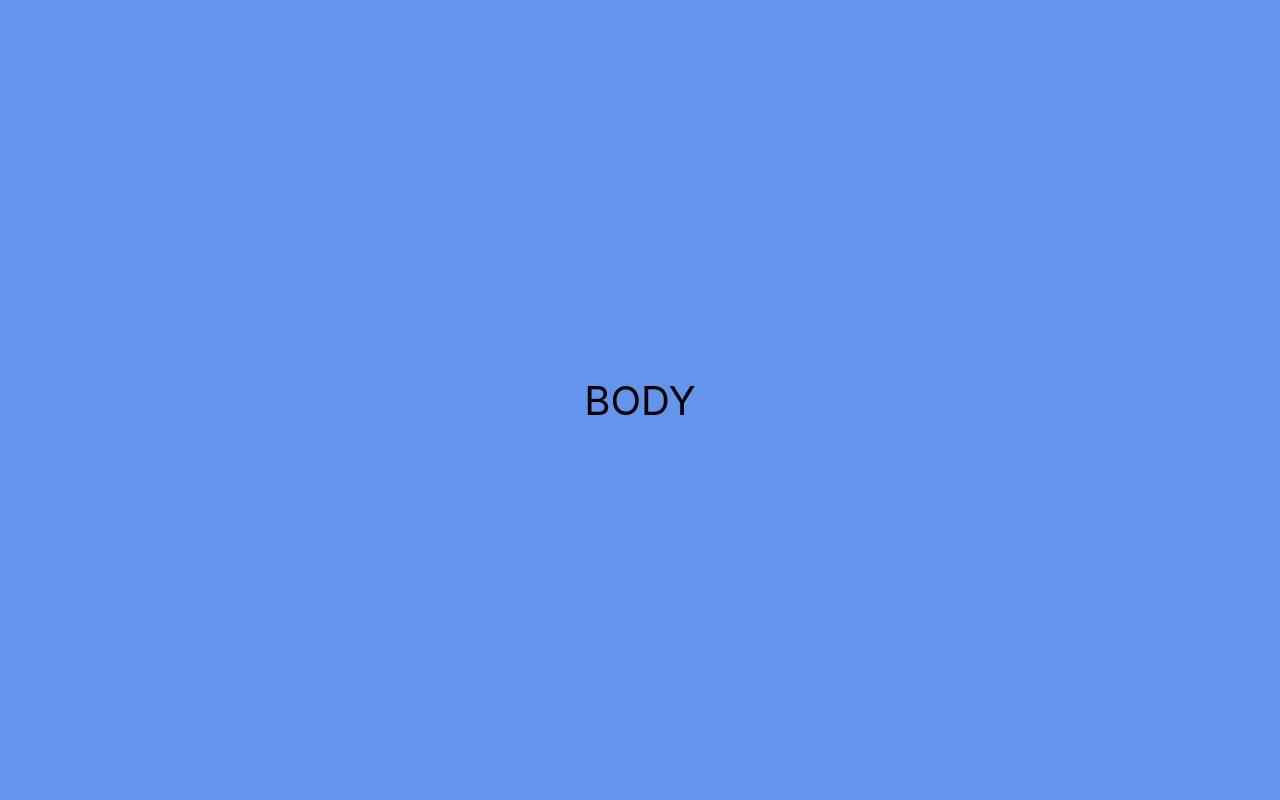
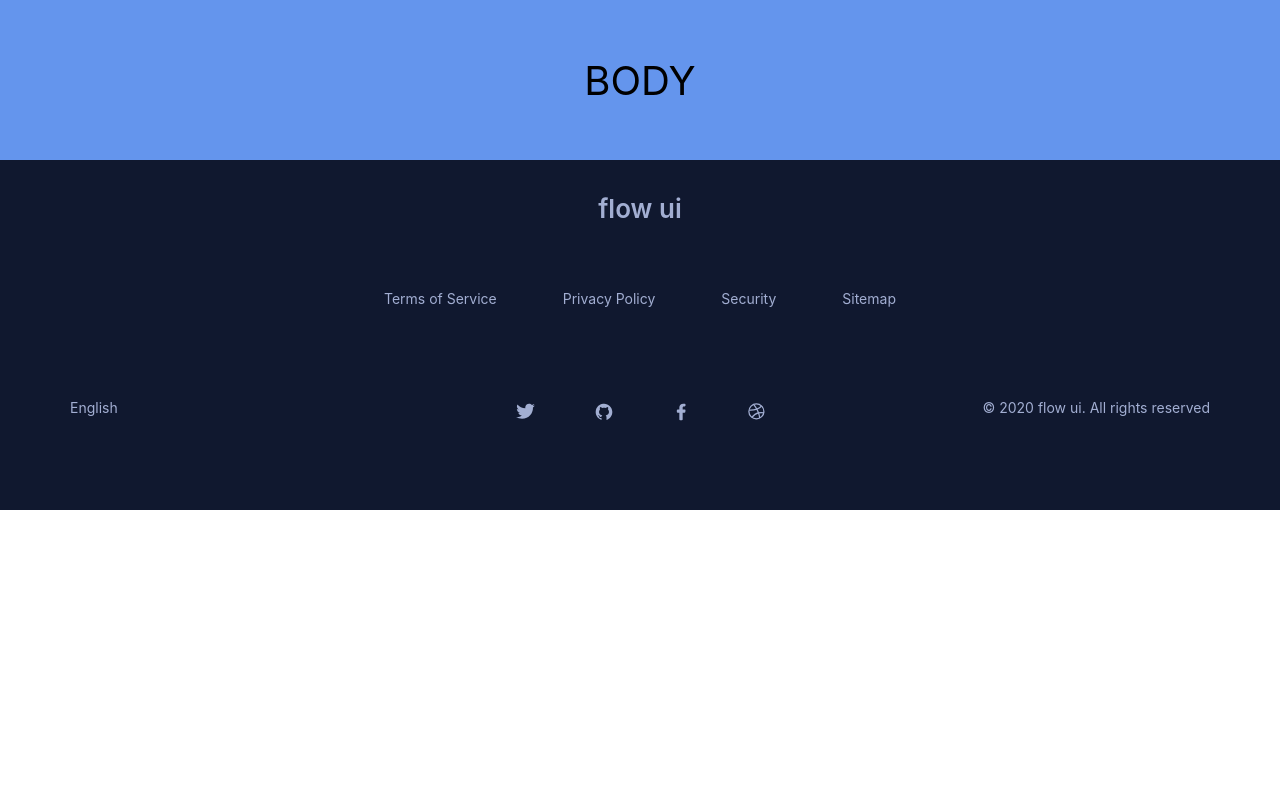
Before and after one commit to OrekuD/expo-wallpaper-app, a React (Create React App) app: page / in a window 1280 px wide. Shown: the top 800 px of the page. Built offline with nearby package versions, Linux system fonts and the light colour scheme.

Commit message:
Modify footer style

```diff
--- a/src/App.scss
+++ b/src/App.scss
@@ -1,5 +1,8 @@
+$background: #10182f;
+$text: #a2aed2;
+
 .body {
-  height: 100vh;
+  height: 20vh;
   background-color: cornflowerblue;
   display: flex;
   align-items: center;
@@ -10,32 +13,32 @@
 
 a {
   text-decoration: none;
-  color: #606a89;;
+  color: $text;
 }
 
-@media (max-width: 1440px) {
-  .middle {
-    padding: 0 300px;
-  }
-}
+// @media (max-width: 1440px) {
+//   .middle {
+//     padding: 0 300px;
+//   }
+// }
 
-@media (max-width: 1280px) {
-  .middle {
-    padding: 0 240px;
-  }
-}
+// @media (max-width: 1280px) {
+//   .middle {
+//     padding: 0 240px;
+//   }
+// }
 
-@media (max-width: 1024px) {
-  .middle {
-    padding: 0 200px;
-  }
-}
+// @media (max-width: 1024px) {
+//   .middle {
+//     padding: 0 200px;
+//   }
+// }
 
-@media (max-width: 768px) {
-  .middle {
-    padding: 0 100px;
-  }
-}
+// @media (max-width: 768px) {
+//   .middle {
+//     padding: 0 100px;
+//   }
+// }
 
 @media (max-width: 540px) {
   .middle {
@@ -57,8 +60,8 @@ a {
 
 .container {
   min-height: 350px;
-  background-color: #10182f;
-  color: #606a89;
+  background-color: $background;
+  color: $text;
   display: flex;
   flex-direction: column;
   text-align: center;
@@ -69,19 +72,21 @@ a {
   display: flex;
   align-items: center;
   justify-content: center;
-  font-size: 30px;
+  font-size: 26px;
   font-weight: 600;
 }
 
 .middle {
   flex: 1;
+  width: 40%;
   display: flex;
   flex-direction: row;
   align-items: center;
-  justify-content: space-evenly;
-  font-size: 22px;
-  padding: 0;
+  align-self: center;
+  justify-content: space-between;
+  font-size: 14px;
   padding-bottom: 40px;
+  color: $text;
 }
 
 .bottom {
@@ -90,7 +95,7 @@ a {
   flex-direction: row;
   align-items: flex-start;
   justify-content: space-evenly;
-  font-size: 22px;
+  font-size: 14px;
   padding: 20px 70px;
 }
 
--- a/src/components/Footer.js
+++ b/src/components/Footer.js
@@ -1,7 +1,7 @@
 import React from "react";
 import { Dribbble, FacebookLetter, Github2, Twitter } from "../svg/Svgs.js";
 
-const color = "#606a89";
+const color = "#a2aed2";
 
 const Footer = () => (
   <div className="container">
@@ -15,10 +15,10 @@ const Footer = () => (
     <div className="bottom">
       <div className="bottom-left"> English </div>
       <div className="bottom-middle">
-        <Twitter size="30px" color={color} />
-        <Github2 size="25px" color={color} />
-        <FacebookLetter size="24px" color={color} />
-        <Dribbble size="25px" color={color} />
+        <Twitter size="25px" color={color} />
+        <Github2 size="20px" color={color} />
+        <FacebookLetter size="20px" color={color} />
+        <Dribbble size="20px" color={color} />
       </div>
       <div className="bottom-right">
         &copy; 2020 flow ui. All rights reserved
```
